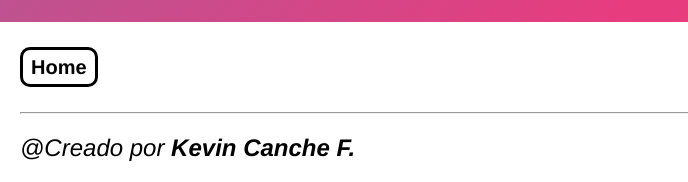
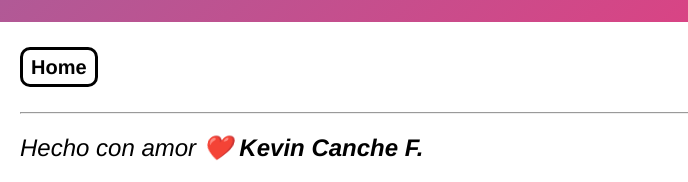
Before and after one commit to Kevin-Canche-Flores/Mi-P-gina-Web, a plain HTML site: page index.html in a window 1280 px wide. Shown: the part 3966-4148 px from the top of the page, 0-688 px from the left. Drawn offline with Linux system fonts and the light colour scheme.

Commit message:
Añadiendo metadata, correccion de backgraound animation y modificacion del parrafo footer

```diff
--- a/index.html
+++ b/index.html
@@ -4,6 +4,12 @@
 <head>
   <meta charset="UTF-8">
   <meta name="viewport" content="width=device-width, initial-scale=1.0">
+  <meta name="author" content="Kevin Abdiel Canche Flores">
+  <meta name="description" content="Información sobre mis proyectos realizados y de información de contacto.">
+  <meta name="keywords" content="HTML5, CSS3, JavaScript, Frontend, Portafolio, Programación, Desarrollador Web">
+  <meta http-equiv="Content-Language" content="es">
+  <meta name="copyright" content="© 2023, Kevin Canche Flores">
+
   <link rel="stylesheet" href="styles/styles.css">
   <script src="https://kit.fontawesome.com/c9b87a4bee.js"
   crossorigin="anonymous"></script>
@@ -188,7 +194,7 @@
   </address>
   </div>
   <hr>
-  <div class="create-for"><p><i>@Creado por <b>Kevin Canche F.</b></i></p></div>
+  <div class="create-for"><p><i>Hecho con amor ❤️ <b>Kevin Canche F.</b></i></p></div>
 </footer>
 <script src="js/form.js"></script>
 </body>
--- a/styles/styles.css
+++ b/styles/styles.css
@@ -26,9 +26,9 @@ html {
   scroll-behavior: smooth;
   background: #ddd;
   background-image: var(--gradient2);
-  background-size: 400%;
-  animation: fondo-anim 20s infinite alternate;
-  color: #fff
+  background-size: 500%;
+  animation: fondo-anim 20s ease infinite alternate;
+  color: #fff;
 }
 
 .navigator {
```
